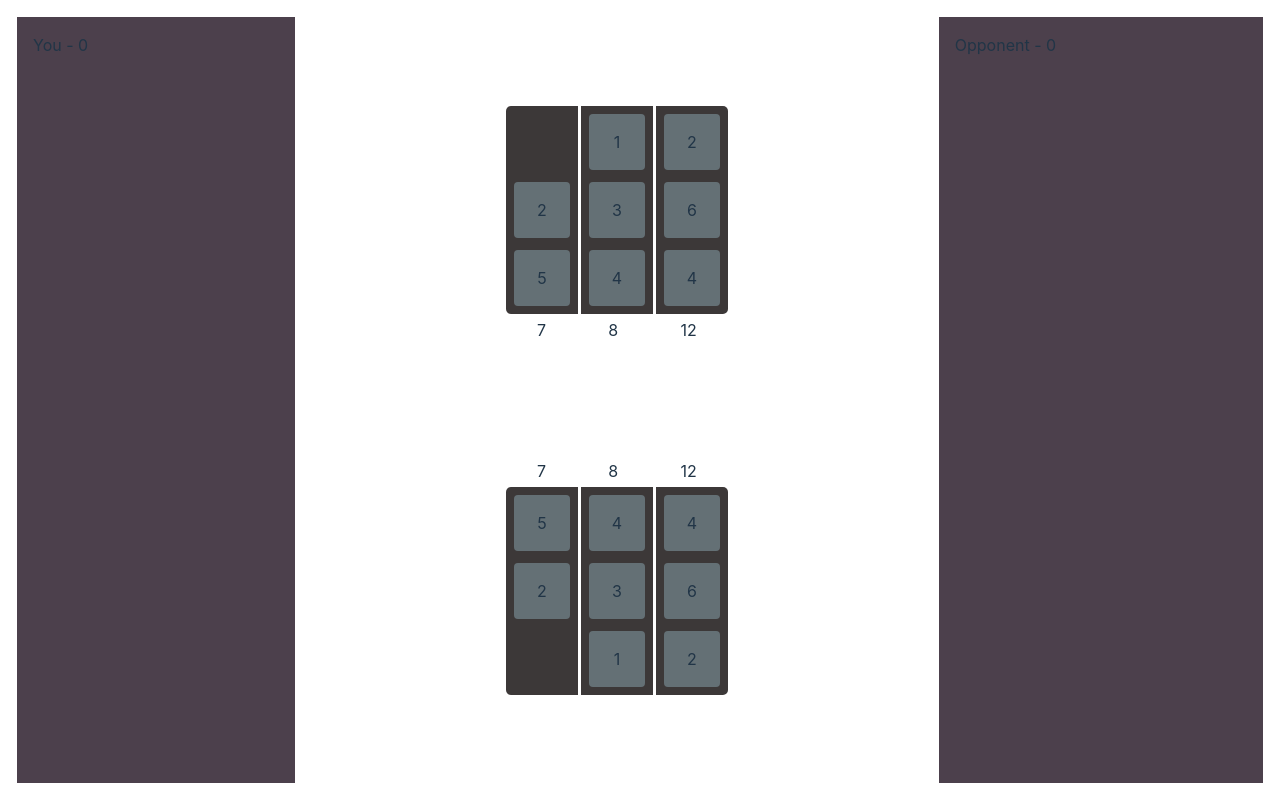
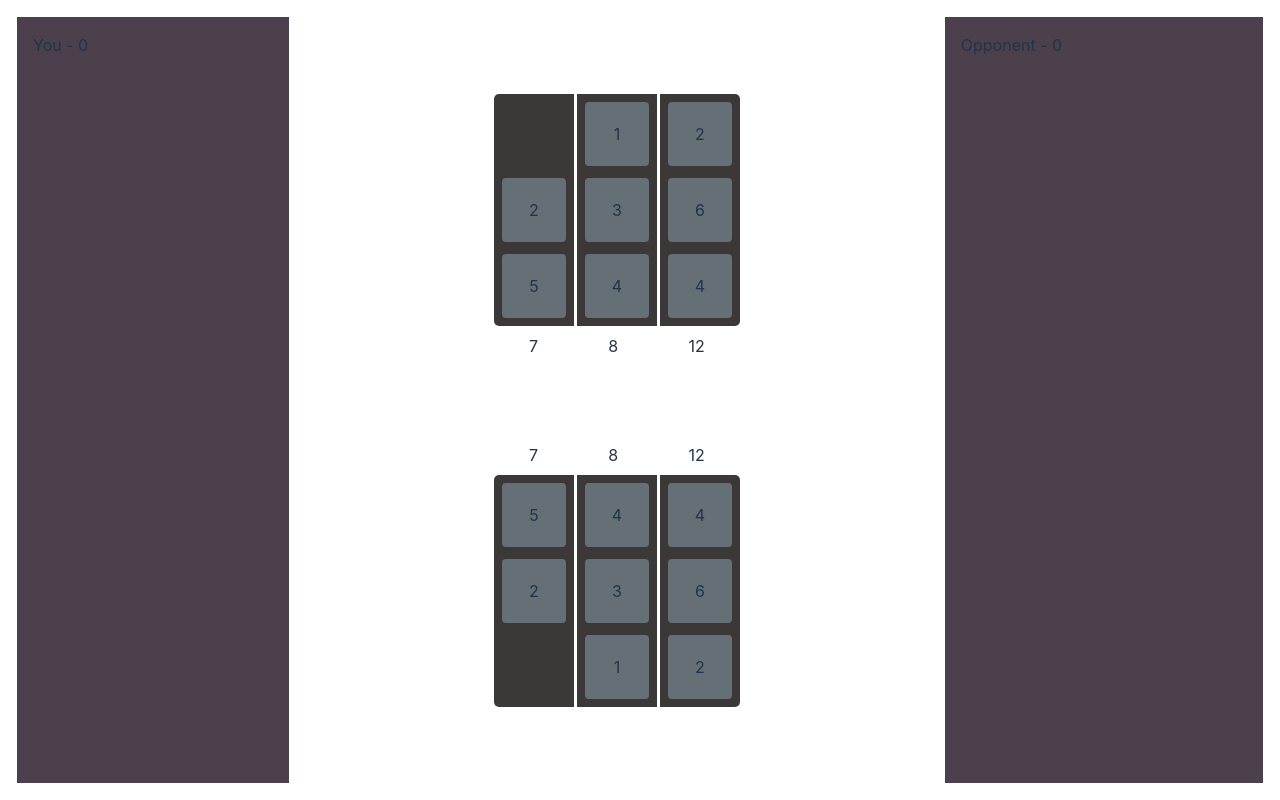
Before and after one commit to morales0/knucklebones, a React (Vite) app in the folder apps/frontend/: page / in a window 1280 px wide. Built offline with nearby package versions, Linux system fonts and the light colour scheme.

Commit message:
more touches

```diff
--- a/apps/frontend/src/styles/grid.css
+++ b/apps/frontend/src/styles/grid.css
@@ -1,20 +1,21 @@
 .grid {
   /* height: 250px;
   width: 250px; */
+  /* border: 1px solid olivedrab; */
 
   position: relative;
   display: flex;
   flex-flow: column nowrap;
-  margin: 40px .75rem;
+  margin: 30px .75rem;
 
 }
 
 .grid.score_top .score {
-  top: -1.75rem;
+  top: -2rem;
 }
 
 .grid.score_bottom .score {
-  bottom: -1.75rem;
+  bottom: -2rem;
 }
 
 .grid.score_top .row {
@@ -52,8 +53,8 @@
   place-items: center;
 
   border-radius: 4px;
-  width: 3.5rem;
-  height: 3.5rem;
+  width: 4rem;
+  height: 4rem;
   /* margin: 1rem .5rem; */
 }
 
--- a/apps/frontend/src/styles/index.css
+++ b/apps/frontend/src/styles/index.css
@@ -31,9 +31,15 @@
   }
 }
 
+@media screen and (max-width: 700px) {
+  :root {
+    font-size: 12px;
+  }
+}
+
 @media screen and (max-height: 500px) {
   :root {
-    font-size: 12px;
+    font-size: 10px;
   }
 }
 
```
